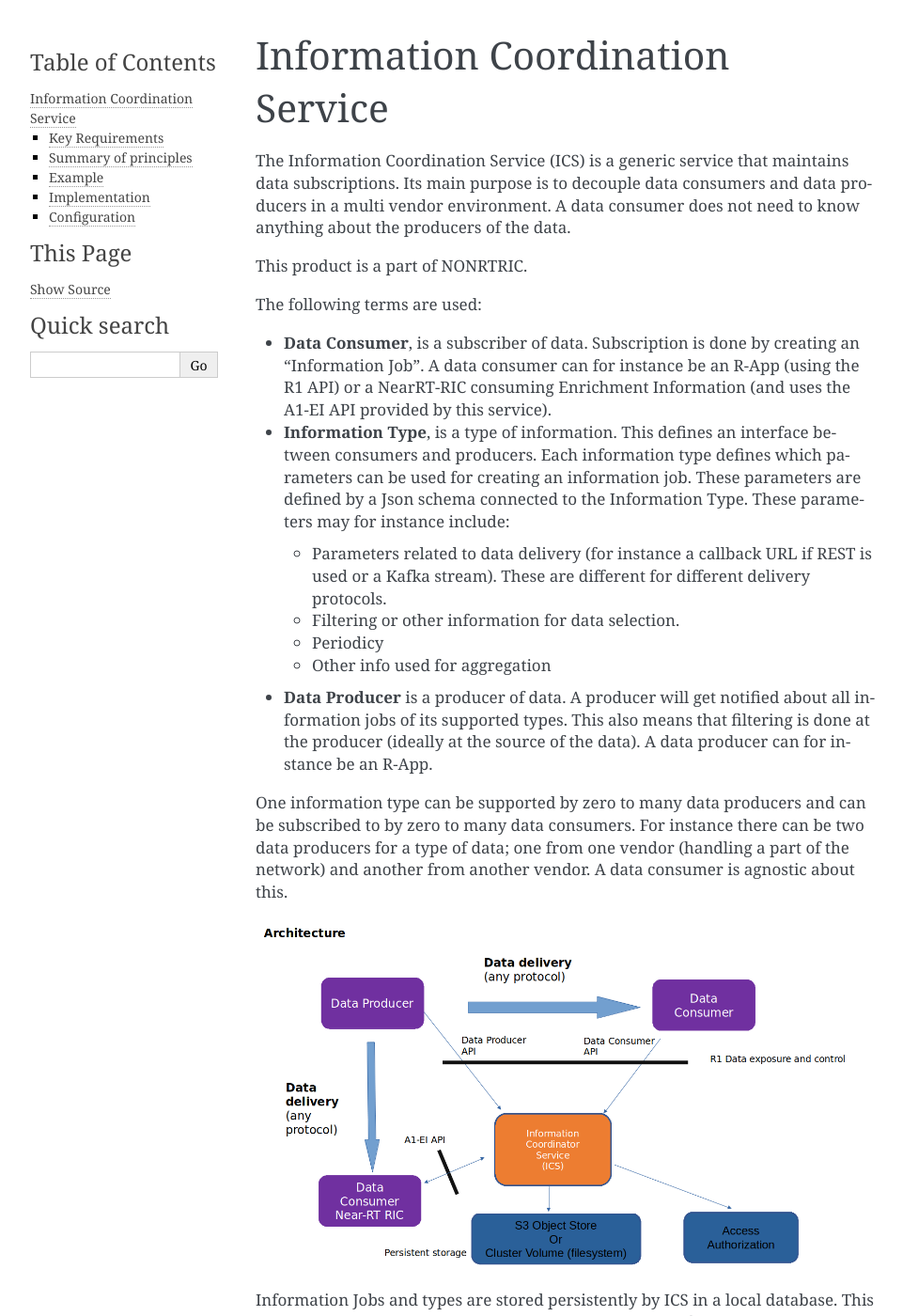
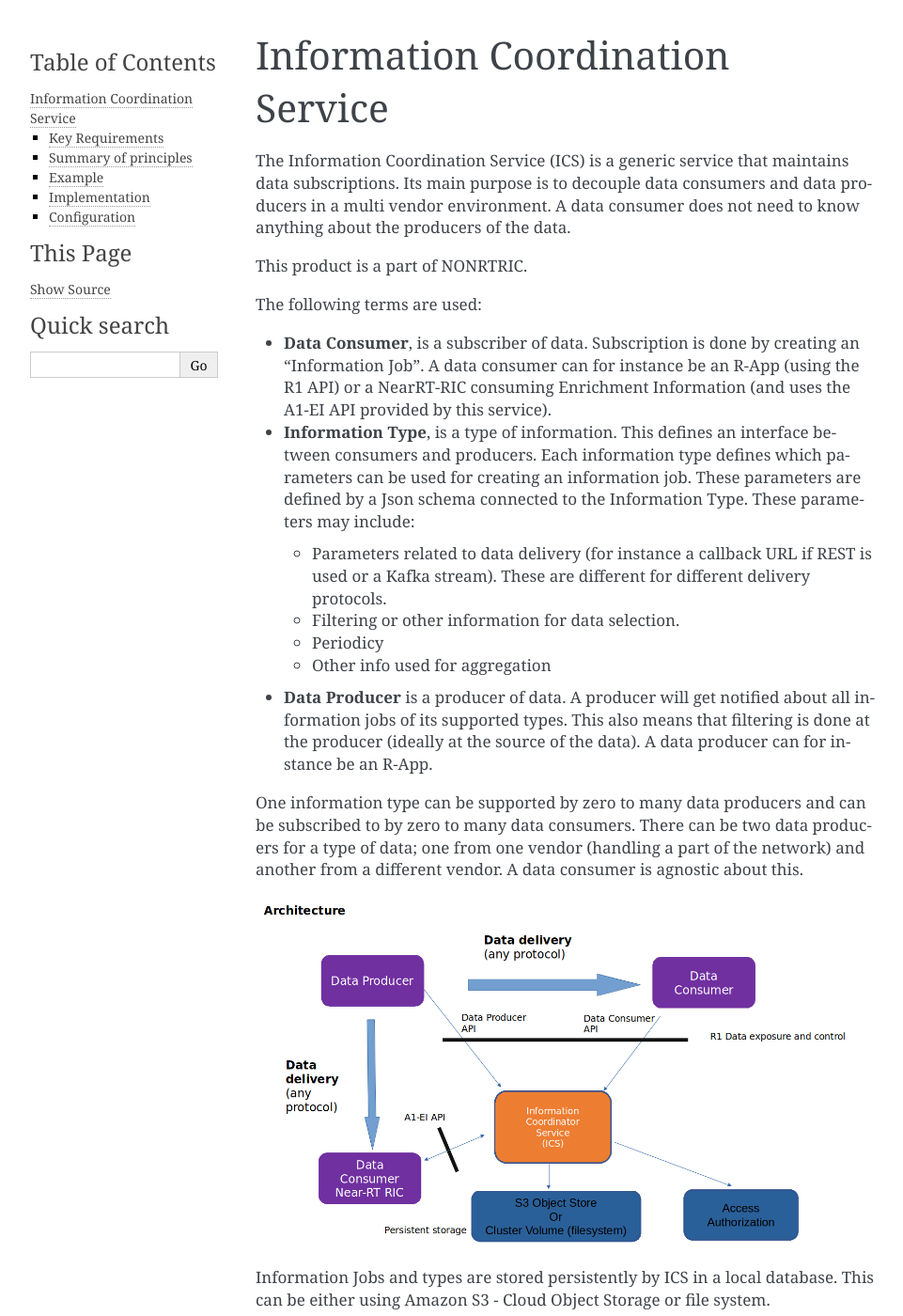
Before and after one commit to o-ran-sc/nonrtric-plt-informationcoordinatorservice, a Sphinx documentation site: the page built from docs/overview.rst, in a window 1280 px wide and 1400 px high. Shown: the whole window at 94% size, without its empty margins (148-1109 px from the left). Built offline with Sphinx 7.4.7, drawn with Linux system fonts in a browser that asks for light colours; some of the changed text lies outside the part shown.

Commit message:
Correct mistakes in ICS docs.
Issue-ID: NONRTRIC-887
Change-Id: If6b261050ca2ac0d2803aed0f1e26b444f77321c
Signed-off-by: ktimoney <kevin.timoney@est.tech>

```diff
--- a/docs/overview.rst
+++ b/docs/overview.rst
@@ -14,7 +14,7 @@ This product is a part of :doc:`NONRTRIC <nonrtric:index>`.
 The following terms are used:
 
 * **Data Consumer**, is a subscriber of data. Subscription is done by creating an "Information Job". A data consumer can for instance be an R-App (using the R1 API) or a NearRT-RIC consuming Enrichment Information (and uses the A1-EI API provided by this service).
-* **Information Type**, is a type of information. This defines an interface between consumers and producers. Each information type defines which parameters can be used for creating an information job. These parameters are defined by a Json schema connected to the Information Type. These parameters may for instance include:
+* **Information Type**, is a type of information. This defines an interface between consumers and producers. Each information type defines which parameters can be used for creating an information job. These parameters are defined by a Json schema connected to the Information Type. These parameters may include:
 
   * Parameters related to data delivery (for instance a callback URL if REST is used or a Kafka stream). These are different for different delivery protocols.
   * Filtering or other information for data selection.
@@ -23,16 +23,16 @@ The following terms are used:
 
 * **Data Producer** is a producer of data. A producer will get notified about all information jobs of its supported types. This also means that filtering is done at the producer (ideally at the source of the data). A data producer can for instance be an R-App.
 
-One information type can be supported by zero to many data producers and can be subscribed to by zero to many data consumers. For instance there can be two data producers for a type of data; one from one vendor (handling a part of the network) and another from another vendor. A data consumer is agnostic about this.
+One information type can be supported by zero to many data producers and can be subscribed to by zero to many data consumers. There can be two data producers for a type of data; one from one vendor (handling a part of the network) and another from a different vendor. A data consumer is agnostic about this.
 
 .. image:: ./Architecture.png
    :width: 500pt
 
 Information Jobs and types are stored persistently by ICS in a local database. This can be either using Amazon S3 - Cloud Object Storage or file system.
 
-To restrict which data that can be consumed by by whom there is support for finegrained access control. When data subscriptions/jobs are modified or read, an access check can be performed.
+To restrict which data that can be consumed and by whom there is support for finegrained access control. When data subscriptions/jobs are modified or read, an access check can be performed.
 ICS can be configured to call an external authorizer.
-This can be for instance Open Policy Agent (OPA) which can grant or deny accesses based on an access token (JWT) used by the calling data consumer.
+This can be Open Policy Agent (OPA) which can grant or deny accesses based on an access token (JWT) used by the calling data consumer.
 In addition to this the information type, accesstype (read/write) and all type specific parameters can be used by access rules.
 
 The URL to the authorization component is defined in the application.yaml file and the call invoked to by ICS is described in API documentation.
```
Also changed, not shown: other parts of docs/overview.rst (+4 -4 lines).
